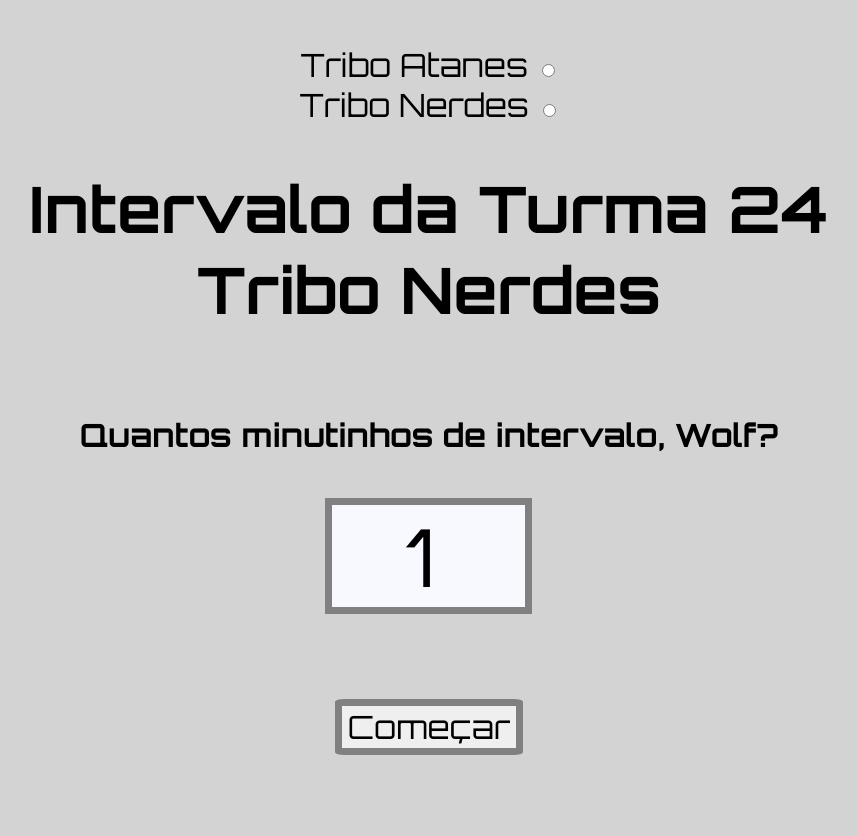
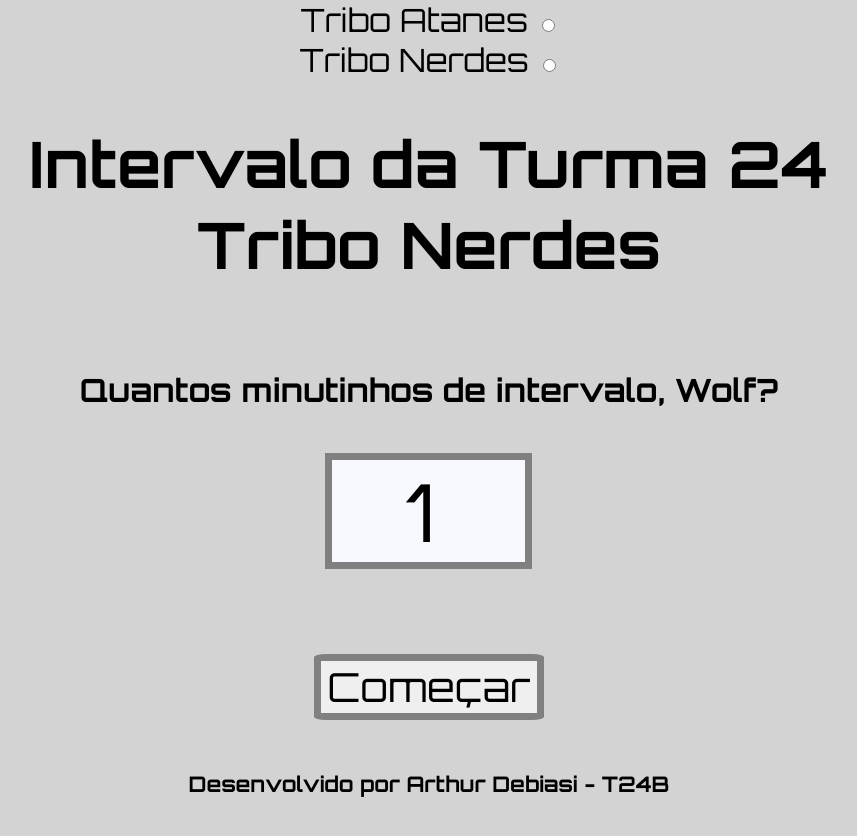
Before and after one commit to arthur-debiasi/countdowntimerNerdes, a React (Create React App) app: page / in a window 1280 px wide. Shown: the top 836 px of the page, without its empty margins (211-1068 px from the left). Before the commit the page ends 800 px from the top, so only its background shows below. Built offline with nearby package versions, Linux system fonts and the light colour scheme.

Commit message:
algum css

```diff
--- a/src/App.css
+++ b/src/App.css
@@ -5,7 +5,7 @@ body {
   background-color: lightgrey;
   /* border: solid 3px blue; */
   width: 80%;
-  height: 80%;
+  height: 70%;
   /* font-family:Impact, Haettenschweiler, 'Arial Narrow Bold', sans-serif; */
 }
 
@@ -48,5 +48,5 @@ body {
   margin-top: 5%;
   font-family: 'Orbitron', sans-serif;
   border-radius: 5%;
-  font-size: 4vh;
+  font-size: 5vh;
  }
--- a/src/App.jsx
+++ b/src/App.jsx
@@ -103,7 +103,7 @@ export default class App extends Component {
         >
           { isCountdownTimerOn ? 'Recomeçar' : 'Começar' }
         </button>
-
+        <h6>Desenvolvido por Arthur Debiasi - T24B</h6>
 
       </div>
     )
--- a/src/index.css
+++ b/src/index.css
@@ -14,7 +14,7 @@ code {
 }
 
 html, body {
-  height: 100%;
+  height: 75%;
 }
 
 html {
```
